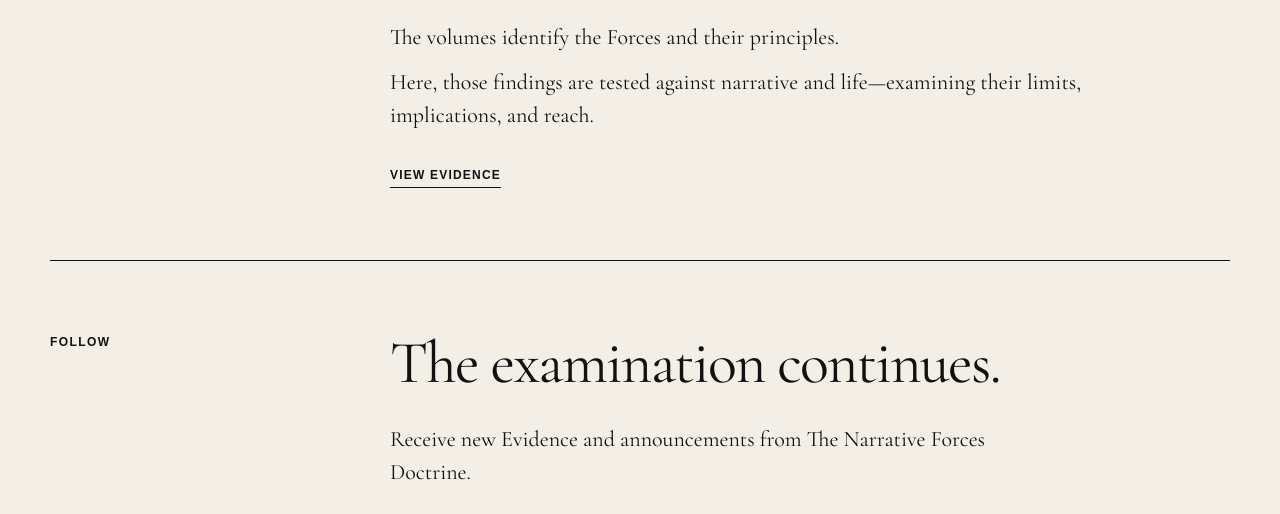
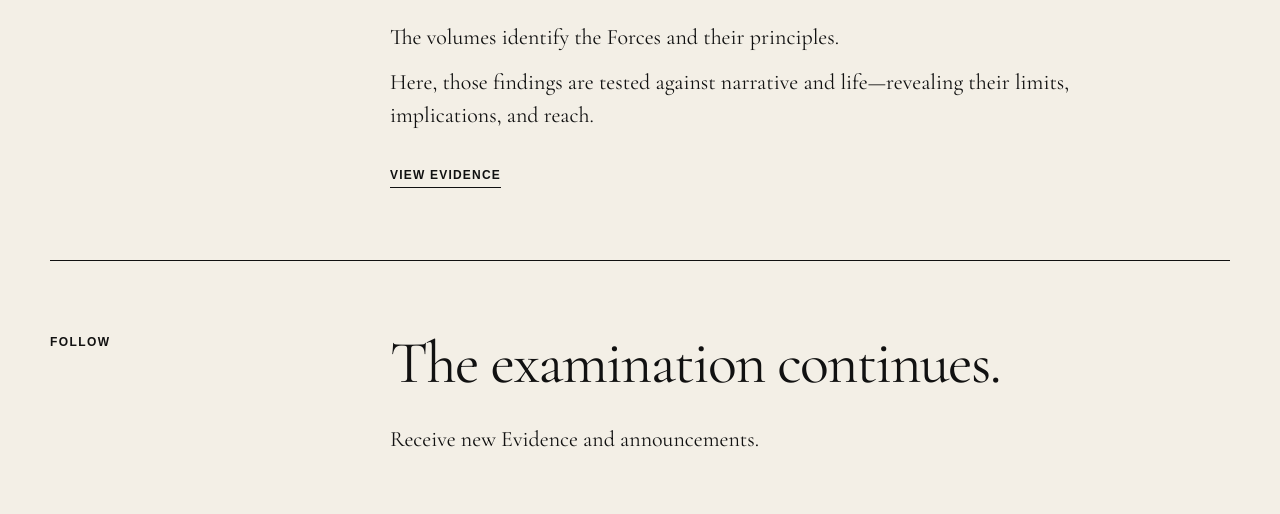
Before and after one commit to darkcommercial/thenarrativeforces, a plain HTML site: page index.html in a window 1280 px wide. Shown: the part 1401-1915 px from the top of the page. Drawn offline with nearby package versions, Linux system fonts and the light colour scheme; grey boxes are pictures that could not be loaded.

Commit message:
Refine homepage copy and eliminate repetitive language

```diff
--- a/index.html
+++ b/index.html
@@ -654,7 +654,7 @@
       </div>
 
       <p class="hero-intro">
-        A series examining the distinct powers that drive narrative.
+        A series exploring the distinct powers that drive narrative.
       </p>
 
     </section>
@@ -795,7 +795,7 @@
           </p>
 
           <p class="evidence-copy">
-            Here, those findings are tested against narrative and life—examining
+            Here, those findings are tested against narrative and life—revealing
             their limits, implications, and reach.
           </p>
 
@@ -822,7 +822,7 @@
           </h2>
 
           <p class="follow-copy">
-            Receive new Evidence and announcements from The Narrative Forces Doctrine.
+            Receive new Evidence and announcements.
           </p>
 
           <div class="subscribe-embed">
```
